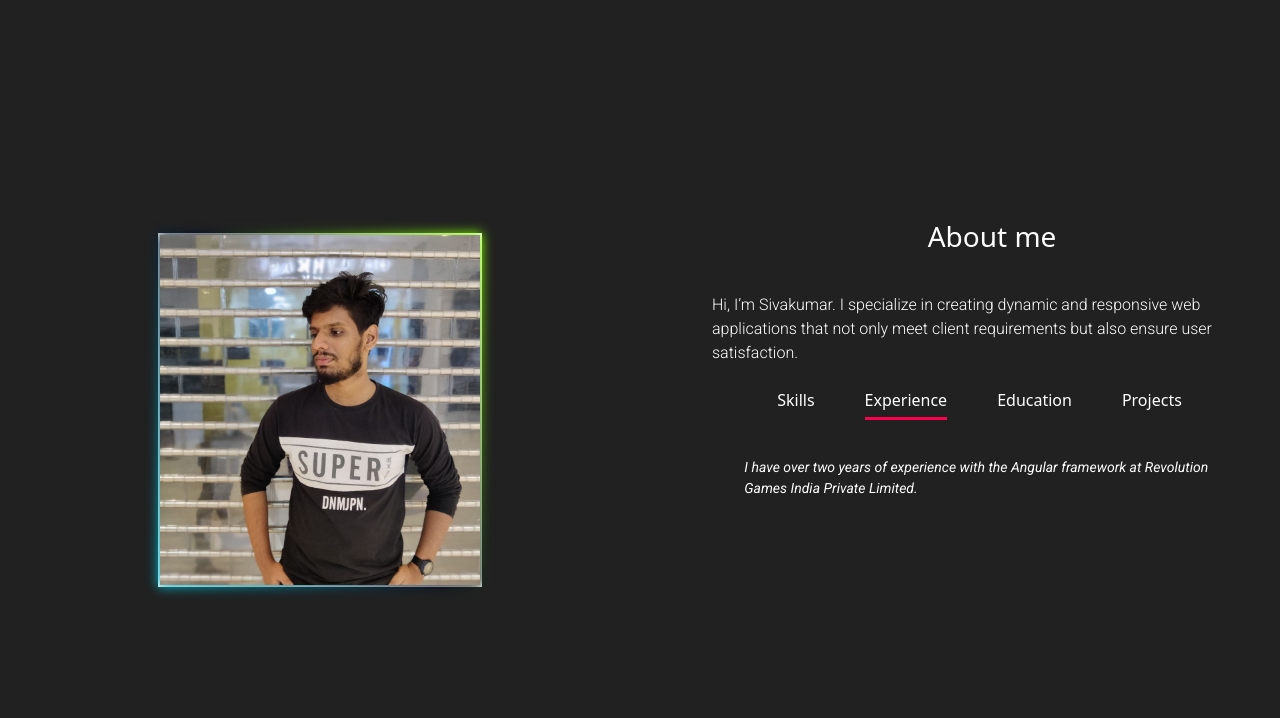
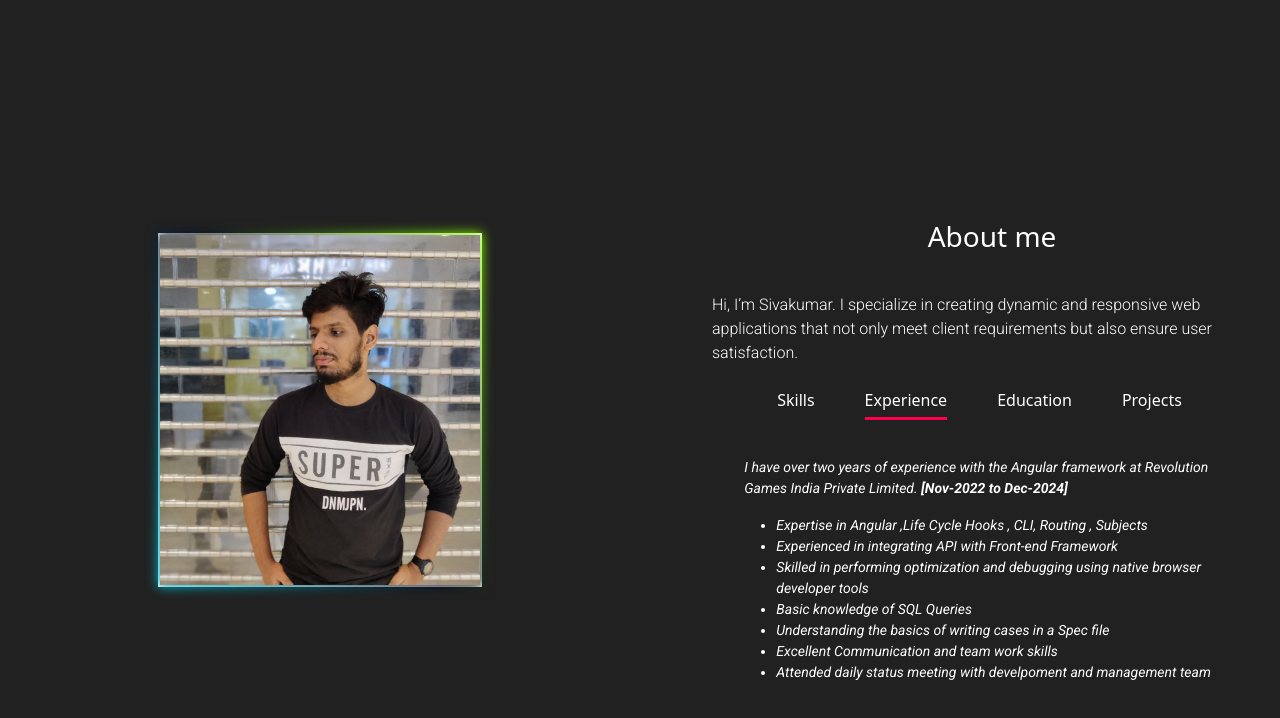
Before and after one commit to Sivakumarsrinivasan/Portfolio, an Angular app: page / in a window 1280 px wide. Both pictures are taken after a click on the element "Experience". Shown: the part 639-1357 px from the top of the page. Built offline with nearby package versions, Linux system fonts and the light colour scheme.

Commit message:
changes in styling

```diff
--- a/src/app/about/about.component.css
+++ b/src/app/about/about.component.css
@@ -69,7 +69,13 @@
     width: 100%;
     object-fit: cover;
 }
-
+table, th, td {
+    border: 1px solid white;
+    border-collapse: collapse;
+  }
+th,td{
+    padding:15px ;
+}
 .tab-titles{
     display: flex;
     margin: 15px 0 0;
--- a/src/app/about/about.component.html
+++ b/src/app/about/about.component.html
@@ -74,11 +74,48 @@
                  </div>
                  <div class="experience" *ngIf="experience">
 
-I have over two years of experience with the Angular framework at Revolution Games India Private Limited.
-                 </div>
+<p>I have over two years of experience with the Angular framework at Revolution Games India Private Limited. <b>[Nov-2022 to Dec-2024] </b></p>
+ <ul>
+    <li>Expertise in Angular ,Life Cycle Hooks , CLI, Routing , Subjects</li>
+    <li>Experienced in integrating API with Front-end Framework</li>
+    <li>Skilled in performing optimization and debugging using native
+        browser developer tools</li>
+    <li>Basic knowledge of SQL Queries</li>
+    <li>Understanding the basics of writing cases in a Spec file</li>
+    <li>Excellent Communication and team work skills</li>
+    <li>Attended daily status meeting with develpoment and management
+        team</li>
+ </ul>
+
+</div>
                  <div class="education" *ngIf="education">
-                    I completed my 10th grade at Sri Sankara vidhyalaya School, pursued my higher secondary education at Sri Ahobila Oriental School, and earned my undergraduate degree from Agurchand Manmull Jain College.
-                 </div>
+                   <p> I completed my 10th grade at Sri Sankara vidhyalaya School, pursued my higher secondary education at Sri Ahobila Oriental School, and earned my undergraduate degree from Agurchand Manmull Jain College. </p>
+                <table>
+                    <thead>
+                        <th>Education</th>
+                        <th>Institution and year of passing</th>
+                        <th>Percentage</th>
+                    </thead>
+                    <tbody>
+                        <tr>
+                            <td>Bsc cs</td>
+                            <td>Agurchand Manmull Jain College [2019-2022]</td>
+                            <td>83%</td>
+                        </tr>
+                        <tr>
+                            <td>12th</td>
+                            <td>Sri Ahobila Math Oriental School [2019]</td>
+                            <td>71%</td>
+                        </tr>
+                        <tr>
+                            <td>10th</td>
+                            <td>Sri Sankara Vidhyalaya high Sec School [2017]</td>
+                            <td>86%</td>
+                        </tr>
+                    </tbody>
+                </table>
+
+                </div>
                  <div class="project" *ngIf="projects">
                    <h5>Plannotate 3</h5>
                    <ul>
--- a/src/app/home/home.component.css
+++ b/src/app/home/home.component.css
@@ -28,7 +28,7 @@
 
     width: 50%;
     display: flex;
-    padding-top: 5%;
+    padding-top: 7%;
     flex-direction: column;
     align-items: center;
 z-index: -1;
```
